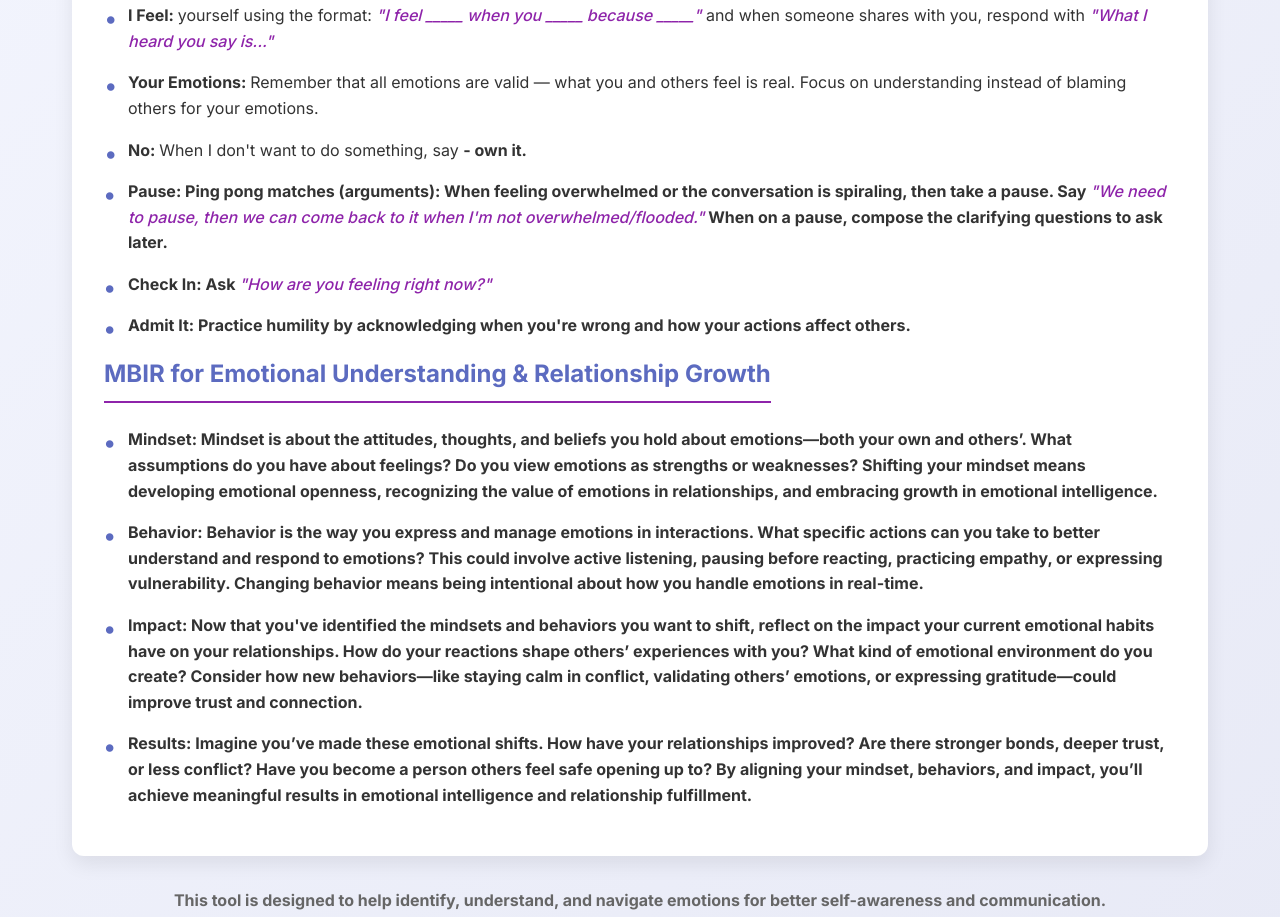
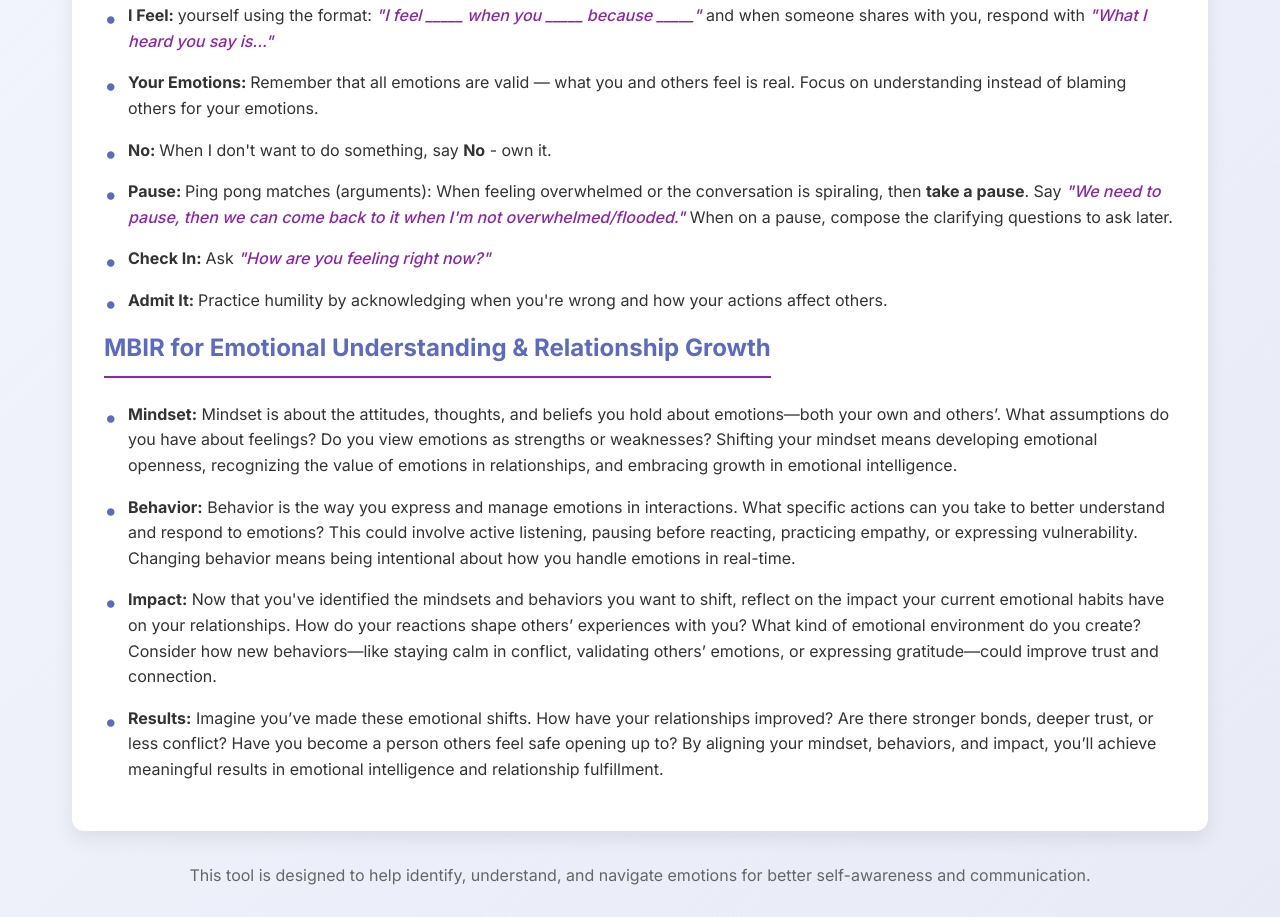
Before and after one commit to BrianGroth/EmotionApp, a plain HTML site: page index.html in a window 1280 px wide. Shown: the part 842-1759 px from the top of the page. Drawn offline with Linux system fonts and the light colour scheme.

Commit message:
bold issues

```diff
--- a/index.html
+++ b/index.html
@@ -380,7 +380,7 @@
       <ul class="tips-list">
         <li><strong>I Feel: </strong> yourself using the format: <span class="highlight">"I feel _____ when you _____ because _____"</span> and when someone shares with you, respond with <span class="highlight">"What I heard you say is..."</span></li>
         <li><strong>Your Emotions: </strong>Remember that all emotions are valid — what you and others feel is real. Focus on understanding instead of blaming others for your emotions.</li>
-        <li><strong>No: </strong>When I don't want to do something, say <b><No/b> - own it.</li>
+        <li><strong>No: </strong>When I don't want to do something, say <b>No</b> - own it.</li>
         <li><strong>Pause: </strong>Ping pong matches (arguments): When feeling overwhelmed or the conversation is spiraling, then <b>take a pause</b>. Say <span class="highlight">"We need to pause, then we can come back to it when I'm not overwhelmed/flooded."</span> When on a pause, compose the clarifying questions to ask later.</li>
         <li><strong>Check In: </strong>Ask <span class="highlight">"How are you feeling right now?"</span></li>
         <li><strong>Admit It: </strong>Practice humility by acknowledging when you're wrong and how your actions affect others.</li>
```
